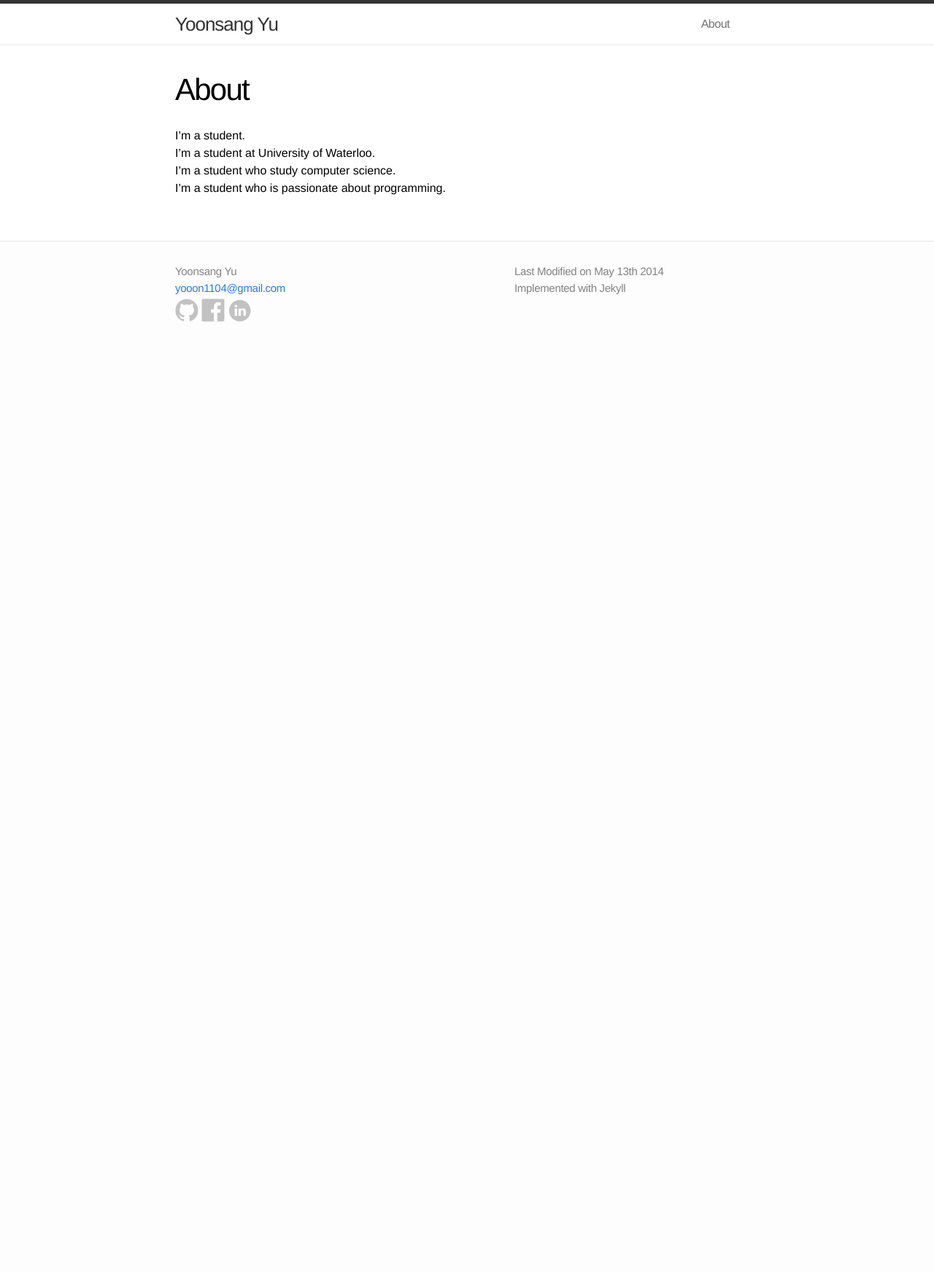
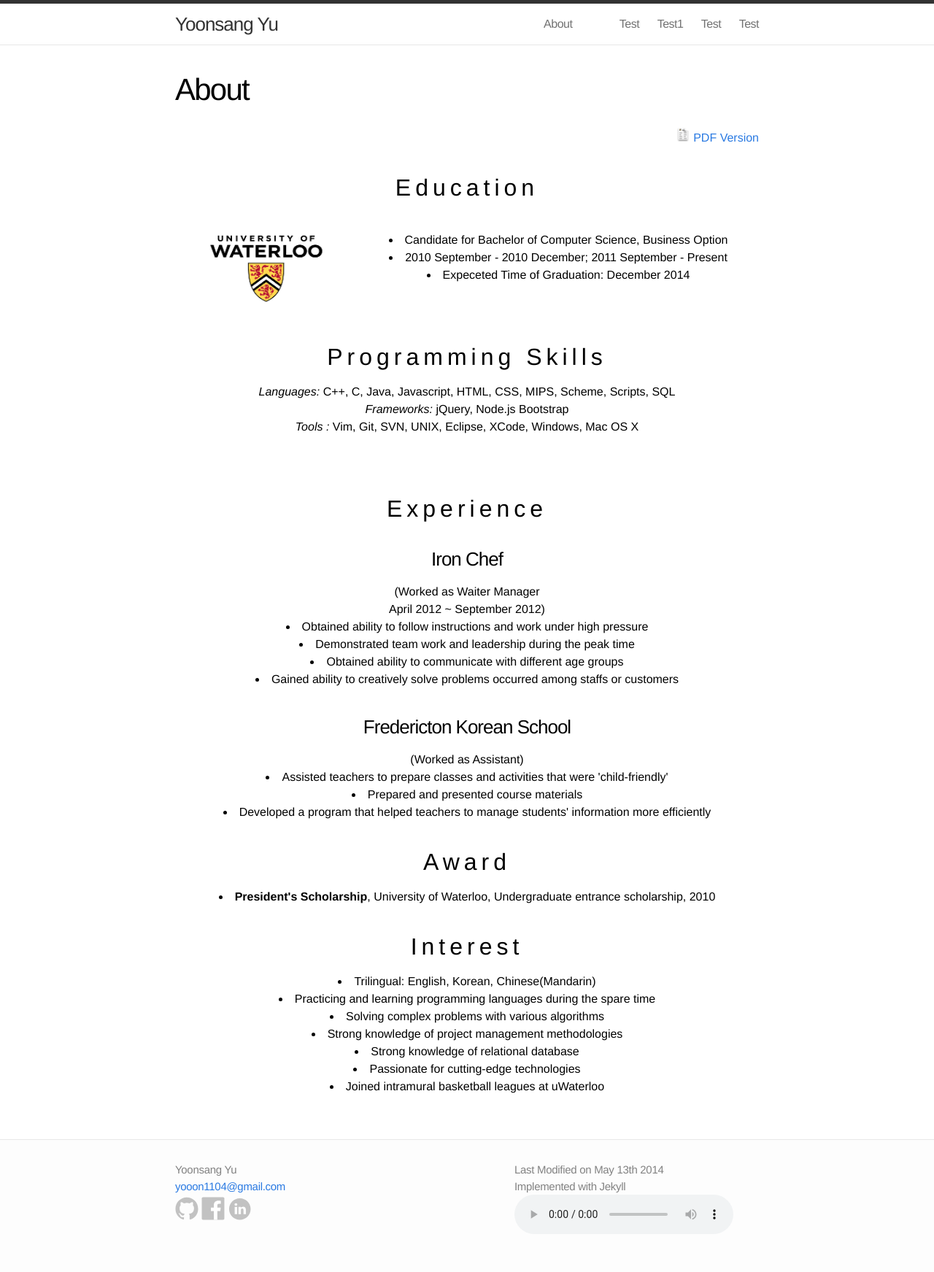
Before and after one commit to yys1694/yys1694.github.com, a Jekyll site: the page built from about.md, in a window 1280 px wide. Shown: the whole page at 73% size. Built offline with Jekyll 4.4.1, drawn with Linux system fonts in a browser that asks for light colours; before the commit the page ends 900 px from its top, so only the background shows below that.

Commit message:
updated about

```diff
--- a/_includes/footer.html
+++ b/_includes/footer.html
@@ -53,6 +53,9 @@
 
     <div class="footer-col-3 column">
       <p class="text">{{ site.description }}</p>
+      <audio controls>
+        <source src ="/assets/bgm.mp3" type="audio/mpeg">
+      </audio>
     </div>
 
   </div>
--- a/about.md
+++ b/about.md
@@ -4,7 +4,58 @@ title: About
 permalink: /about/
 ---
 
-I'm a student. <br>
-I'm a student at University of Waterloo. <br>
-I'm a student who study computer science. <br>
-I'm a student who is passionate about programming. <br>
+<div class="contents" align="right">
+	<img src="/assets/resumeicon.png" height="20px" width="20px">
+	<a href="/assets/resume.pdf" download="Yooon's Resume.pdf"> PDF Version </a>
+</div>
+
+<div class="contents" align="center">
+<h2 style="letter-spacing:6px;"> Education </h2>
+	<img src="/assets/logo.jpg" height="150px" width="250px" border="0" align="left">
+	<br />
+	<li> Candidate for Bachelor of Computer Science, Business Option</li>
+	<li> 2010 September - 2010 December; 2011 September - Present </li>
+	<li> Expeceted Time of Graduation: December 2014</li>
+</div>
+<br />
+
+<div class="contents" align="center">
+<h2 style="letter-spacing:6px;">Programming Skills </h2>
+	<i> Languages:</i> C++, C, Java, Javascript, HTML, CSS, MIPS, Scheme, Scripts, SQL<br />
+	<i> Frameworks:</i> jQuery, Node.js Bootstrap <br />
+	<i> Tools    :</i> Vim, Git, SVN, UNIX, Eclipse, XCode, Windows, Mac OS X
+</div>
+<br />
+
+<div class="contents" align="center">
+<h2 style="letter-spacing:6px;"> Experience </h2>
+	<h3> Iron Chef </h3>
+		 (Worked as Waiter Manager <br/> April 2012 ~ September 2012)
+	<li> Obtained ability to follow instructions and work under high pressure </li>
+	<li> Demonstrated team work and leadership during the peak time</li>
+	<li> Obtained ability to communicate with different age groups</li>
+	<li> Gained ability to creatively solve problems occurred among staffs or customers</li>
+
+	<h3> Fredericton Korean School </h3>
+		 (Worked as Assistant)
+	<li> Assisted teachers to prepare classes and activities that were 'child-friendly'</li>
+	<li> Prepared and presented course materials</li>
+	<li> Developed a program that helped teachers to manage students' information more efficiently</li>
+</div>
+
+<div class="contents" align="center">
+<h2 style="letter-spacing:6px;">Award</h2>
+	<li> <b>President's Scholarship</b>, University of Waterloo, Undergraduate entrance scholarship, 2010
+	</li>
+</div>
+
+<div class="contents" align="center">
+<h2 style="letter-spacing:6px;">Interest</h2>
+	<li> Trilingual: English, Korean, Chinese(Mandarin) </li>
+	<li> Practicing and learning programming languages during the spare time </li>
+	<li> Solving complex problems with various algorithms</li>
+	<li> Strong knowledge of project management methodologies</li>
+	<li> Strong knowledge of relational database</li>
+	<li> Passionate for cutting-edge technologies</li>
+	<li> Joined intramural basketball leagues at uWaterloo</li>
+</div>
--- a/css/main.css
+++ b/css/main.css
@@ -15,8 +15,6 @@ body {
   font-weight: 300;
   background-color: #fdfdfd;
 }
-
-h1, h2, h3, h4, h5, h6 { font-size: 100%; font-weight: 400; }
 
 a         { color: #2a7ae2; text-decoration: none; }
 a:hover   { color: #000; text-decoration: underline; }
```
Also changed, not shown: index.html (+6 -3 lines), test.md (added, +10 -0 lines), test1.md (added, +10 -0 lines), test2.md (added, +10 -0 lines), test3.md (added, +10 -0 lines), assets/logo.jpg (added), assets/resumeicon.png (added), assets/yooon.jpg (added), 4 other files.
